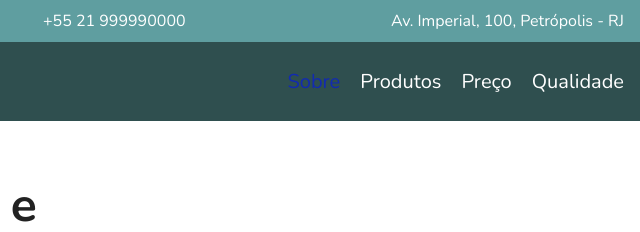
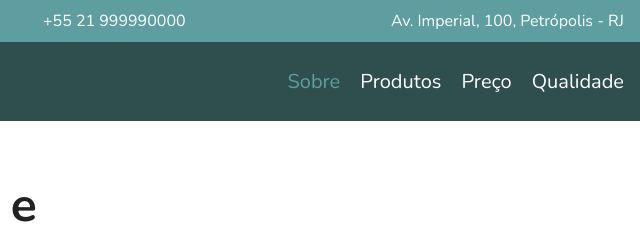
Before and after one commit to jbdevelop/flexbox_responsive, a website: page index.html in a window 1280 px wide. In both pictures the pointer is over the link "Sobre". Shown: the top 232 px of the page, 486-1126 px from the left. Drawn offline with nearby package versions, Linux system fonts and the light colour scheme.

Commit message:
Link Hover Transition

```diff
--- a/css/styles.css
+++ b/css/styles.css
@@ -80,10 +80,11 @@ img {
   font-size: 1.25em;
   display: block;
   padding: 10px;
+  transition: 0.3s;
 }
 
 .menu-nav a:hover {
-  color: #122ab2;
+  color: cadetblue;
 }
 
 
```
